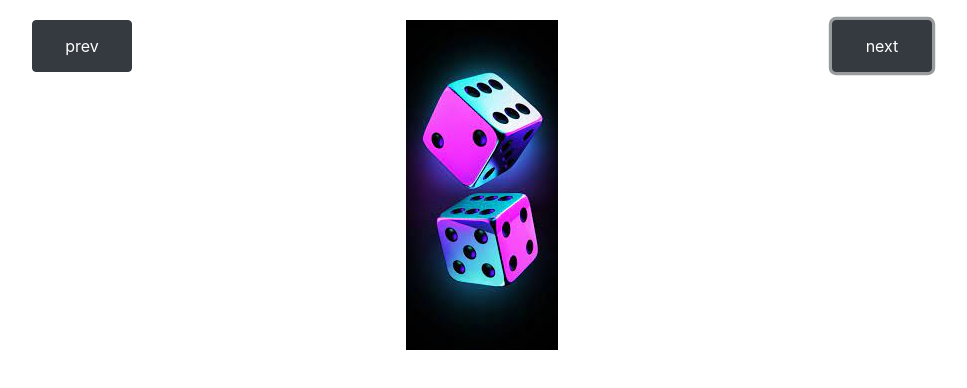
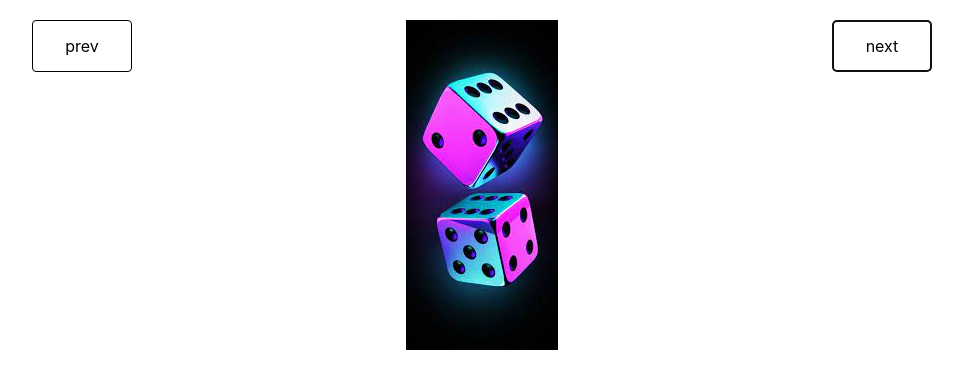
Before and after one commit to 410867/hillel_homework_31, a plain HTML site: page index.html in a window 1280 px wide. Both pictures are taken after a click on the button "next". Shown: the whole page, without its empty margins (158-1125 px from the left). Drawn offline with nearby package versions, Linux system fonts and the light colour scheme.

Commit message:
Update button style

```diff
--- a/Style/index.css
+++ b/Style/index.css
@@ -17,6 +17,21 @@ button {
     height: 52px;
 }
 
+.btn__prev,
+.btn__next {
+    color: black;
+    border-radius: 0.25rem;
+    border: 1px solid black;
+    background-color: white;
+    cursor: pointer;
+}
+
+.btn__prev:hover,
+.btn__next:hover {
+    color: #f8f9fa;
+    background-color: black;
+}
+
 .visibility__hide {
     visibility: hidden;
 }
--- a/index.html
+++ b/index.html
@@ -13,9 +13,9 @@
 <body>
     <div class="main">
         <div class="slider">
-            <button  type="button" class="btn btn-dark btn__prev">prev</button>
+            <button  type="button" class="btn__prev">prev</button>
             <div class="slider__item"></div>
-            <button  type="button" class="btn btn-dark btn__next">next</button>
+            <button  type="button" class="btn__next">next</button>
         </div>
     </div>
 
```
